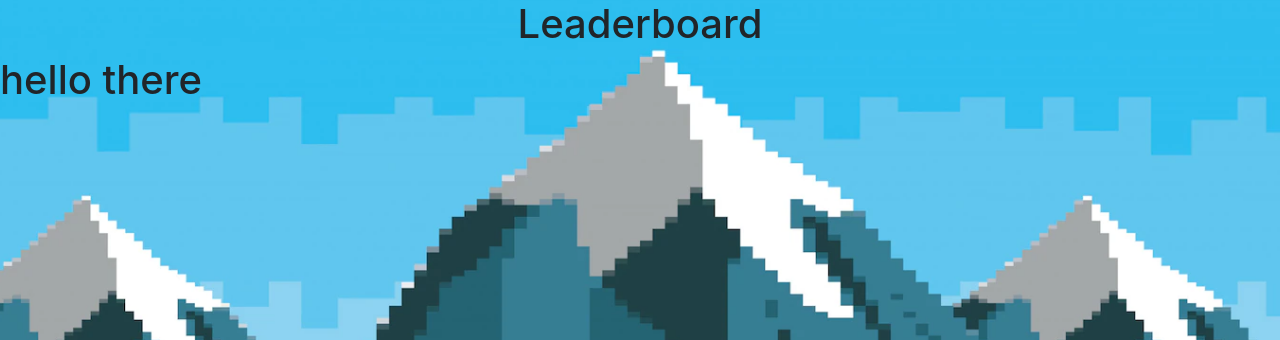
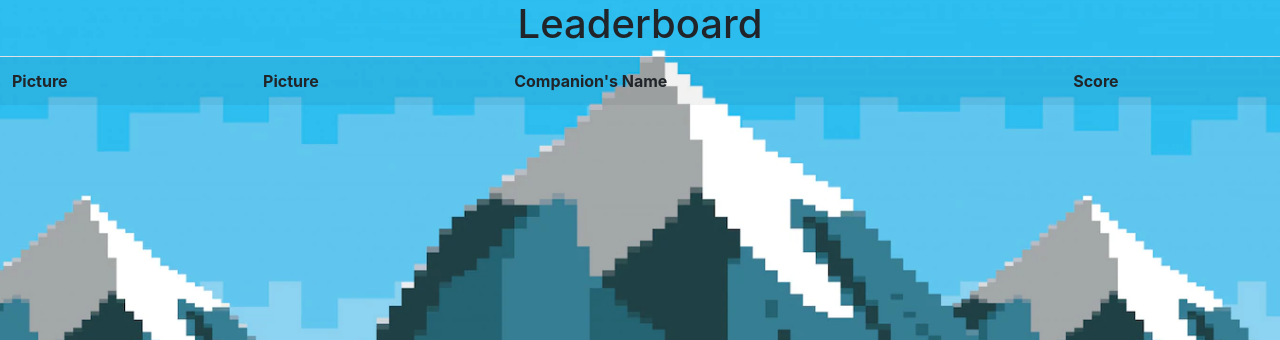
Before and after one commit to lynango/dungeons-and-companions, a Flask app: template flask_app/templates/leaderboard.html in a window 1280 px wide; the page is wider, and only the part inside the window is pictured. Shown: the part 87-427 px from the top of that part. Run offline with Flask 2, Linux system fonts and the light colour scheme; the template is opened without the code that fills it, so the values that code supplies are empty; some libraries are stand-ins or nearby versions.

Commit message:
leaderboard update

```diff
--- a/flask_app/templates/leaderboard.html
+++ b/flask_app/templates/leaderboard.html
@@ -23,6 +23,23 @@
         </div>
     </nav>
     <h1 class="text-center">Leaderboard</h1>
-    <h1>hello there</h1>
+    <table class="table table-striped">
+        <tr>
+            <th>Picture</th>
+            <th>Picture</th>
+            <th>Companion's Name</th>
+            <th>Score</th>
+        </tr>
+        <tbody>
+            {%for one_score in scores%}
+            <tr>
+                <td><img src="#" alt="Picture of a Companion" width="150" height="150"/></td>
+                <td>{{one_score["picture"]}}</td>
+                <td>{{one_score["name"]}}</td>
+                <td>{{one_score["MAX(score)"]}}</td>
+            </tr>
+            {% endfor %}
+        </tbody>
+    </table>
 </body>
 </html>
```
Also changed, not shown: flask_app/controllers/companions.py (+10 -14 lines), flask_app/models/companion.py (+3 -21 lines).
